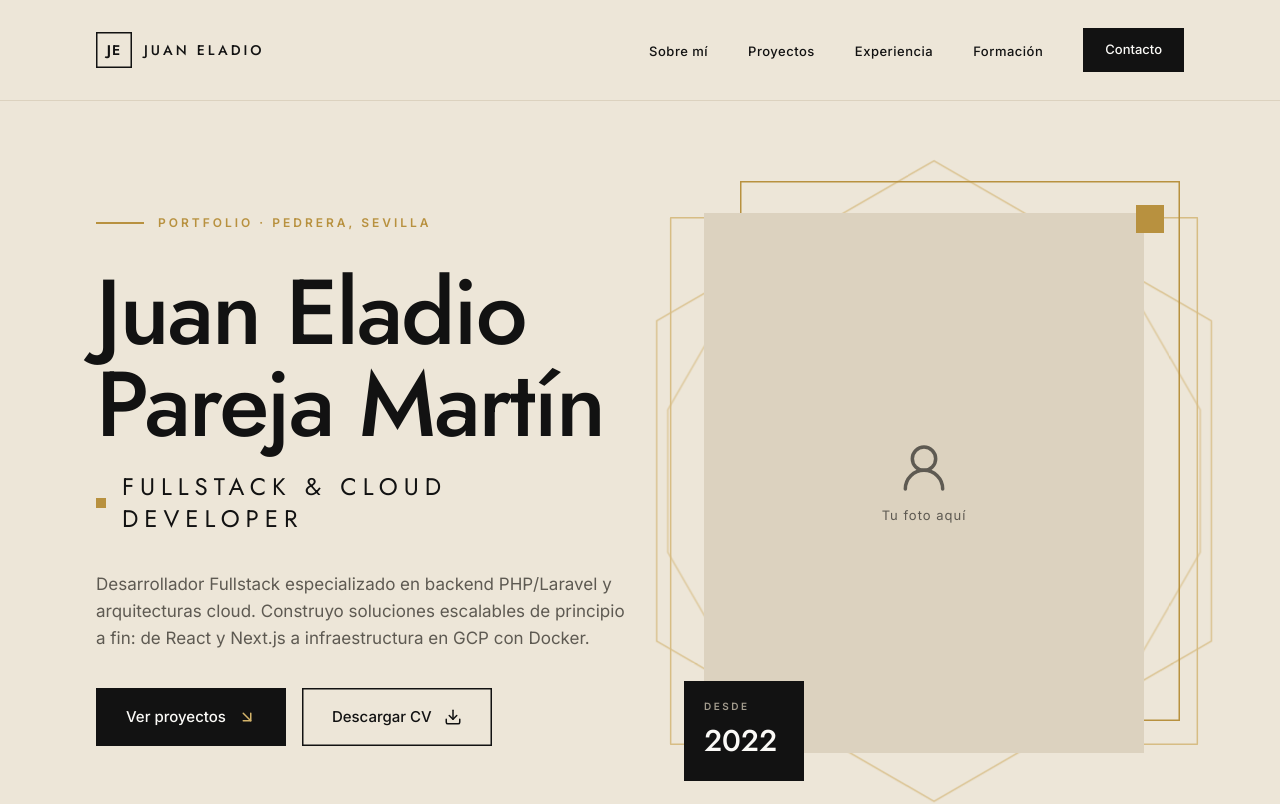
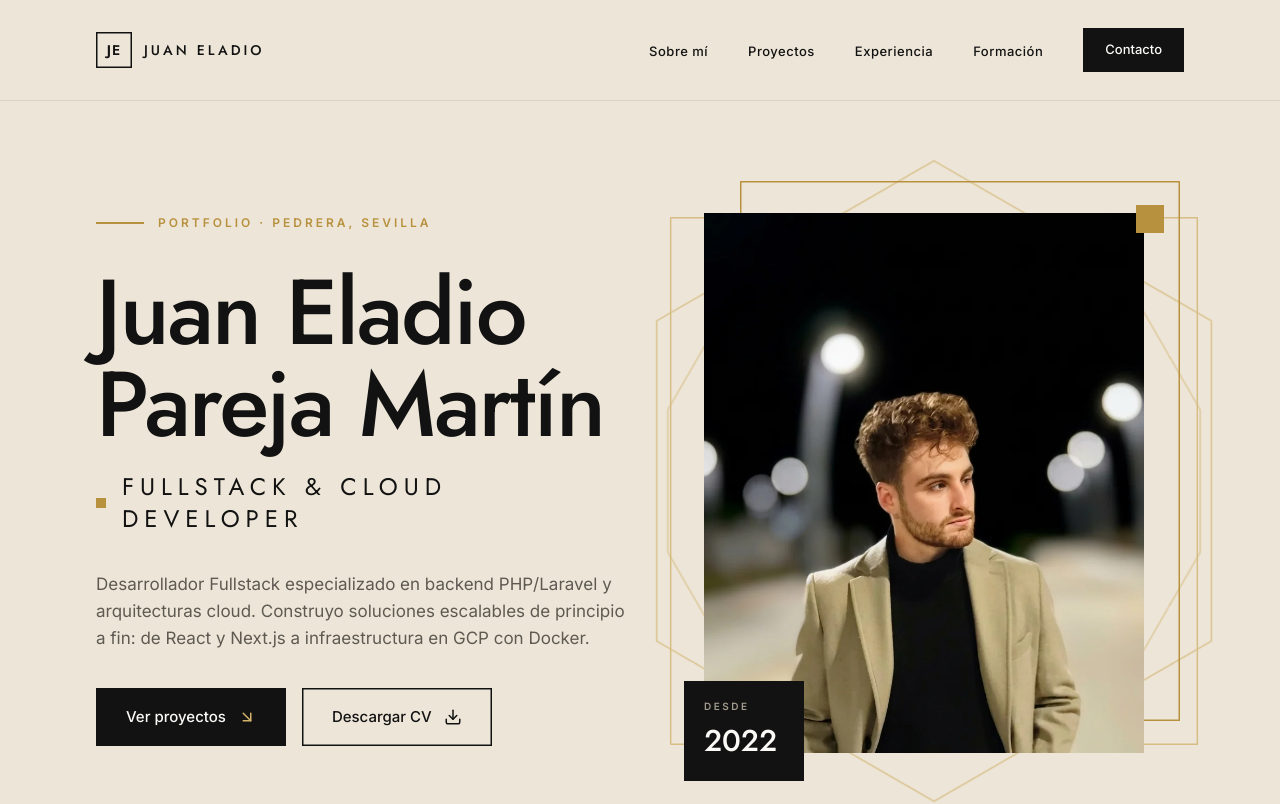
Before and after one commit to JuanEladio04/portfolio, a Next.js app: page /portfolio/ in a window 1280 px wide. Shown: the top 804 px of the page. Built offline with nearby package versions, Linux system fonts and the light colour scheme.

Commit message:
feat: add profile photo to Hero component and update portfolio data

```diff
--- a/components/sections/Hero.tsx
+++ b/components/sections/Hero.tsx
@@ -1,6 +1,6 @@
+import Image from "next/image";
 import { profile, sections } from "@/data/portfolio";
 import { ButtonLink } from "@/components/ui/Button";
-import { Icon } from "@/components/ui/Icon";
 import { OrbitFrame } from "@/components/ui/OrbitFrame";
 
 export function Hero() {
@@ -61,11 +61,15 @@ function PhotoComposition() {
         className="pointer-events-none absolute -top-20 -left-[130px] size-[760px] opacity-60"
       />
       <div className="absolute top-0 left-14 h-[540px] w-[440px] ring-[1.5px] ring-inset ring-gold" />
-      {/* TODO: sustituir el placeholder por la foto con next/image */}
-      <div className="absolute top-9 left-5 flex h-[540px] w-[440px] flex-col items-center justify-center gap-2.5 bg-line motion-safe:animate-bob">
-        <Icon name="user-round" size={56} strokeWidth={1.5} className="text-muted" />
-        <span className="text-[13px] tracking-[1px] text-muted">Tu foto aquí</span>
-      </div>
+      <Image
+        src={profile.photo}
+        alt={`Foto de ${profile.fullName}`}
+        width={440}
+        height={540}
+        sizes="440px"
+        fetchPriority="high"
+        className="absolute top-9 left-5 h-[540px] w-[440px] bg-line object-cover motion-safe:animate-bob"
+      />
       <div className="absolute top-6 left-[452px] size-7 bg-gold" />
       <div className="absolute top-[500px] left-0 flex h-[100px] w-[120px] flex-col justify-center gap-1 bg-ink px-5">
         <span className="text-[10px] font-semibold tracking-[2.5px] text-stone">DESDE</span>
--- a/content/portfolio.json
+++ b/content/portfolio.json
@@ -9,6 +9,7 @@
     "country": "España",
     "since": 2022,
     "cvUrl": "https://drive.google.com/file/d/15sq__SCY2ke7L5dCRd_LXSM3EMXt5Gfc/view?usp=drivesdk",
+    "photo": "/images/profile/hero.webp",
     "intro": "Desarrollador Fullstack especializado en backend PHP/Laravel y arquitecturas cloud. Construyo soluciones escalables de principio a fin: de React y Next.js a infraestructura en GCP con Docker."
   },
   "about": {
--- a/data/portfolio.ts
+++ b/data/portfolio.ts
@@ -70,6 +70,7 @@ function oneOf<T extends string>(value: string | undefined, options: readonly T[
 export const profile = {
   ...content.profile,
   fullName: `${content.profile.firstName} ${content.profile.lastName}`,
+  photo: publicImage(content.profile.photo, "profile.photo"),
 };
 
 export const sections = {
```
Also changed, not shown: public/images/profile/hero.webp (added).
